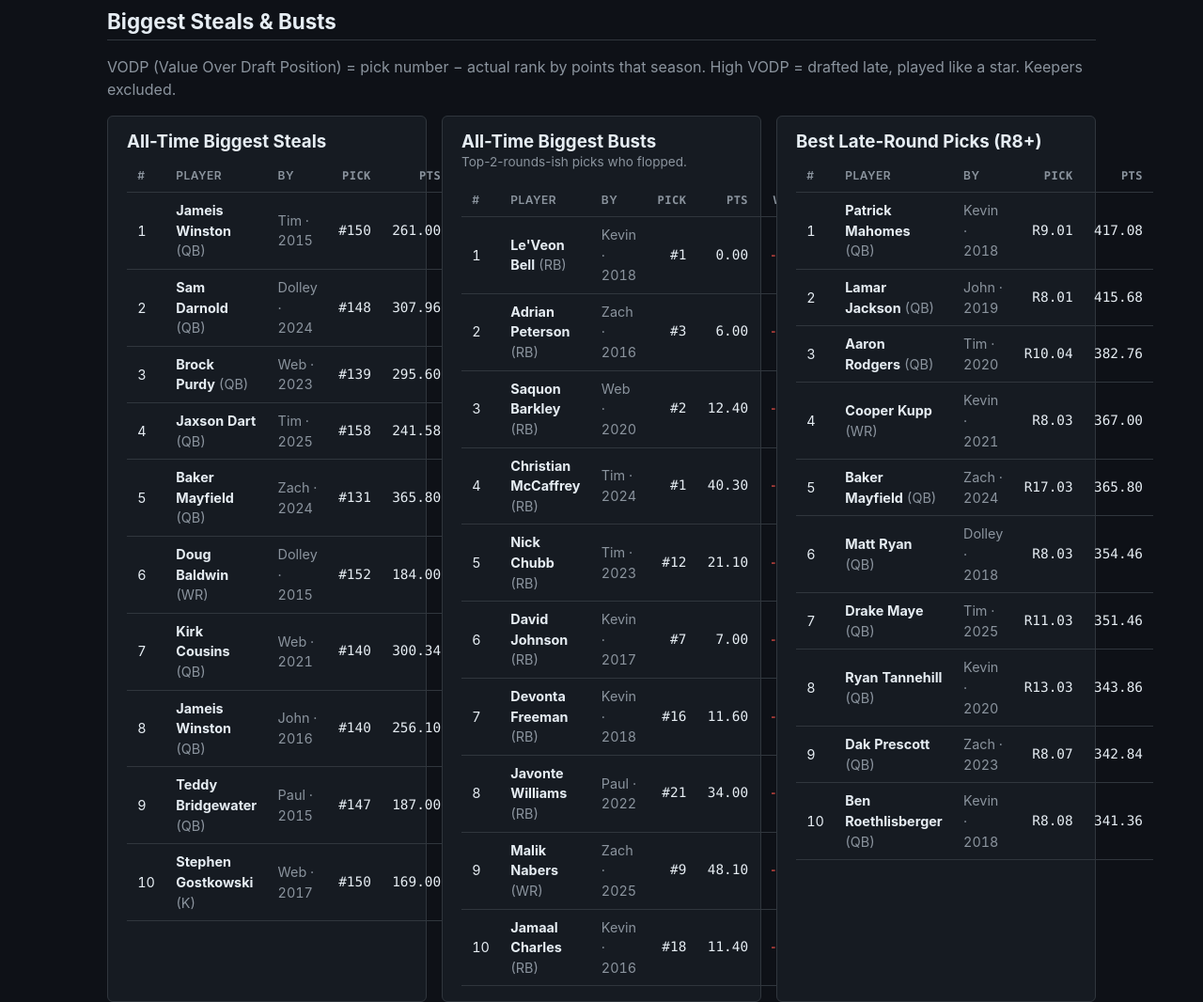
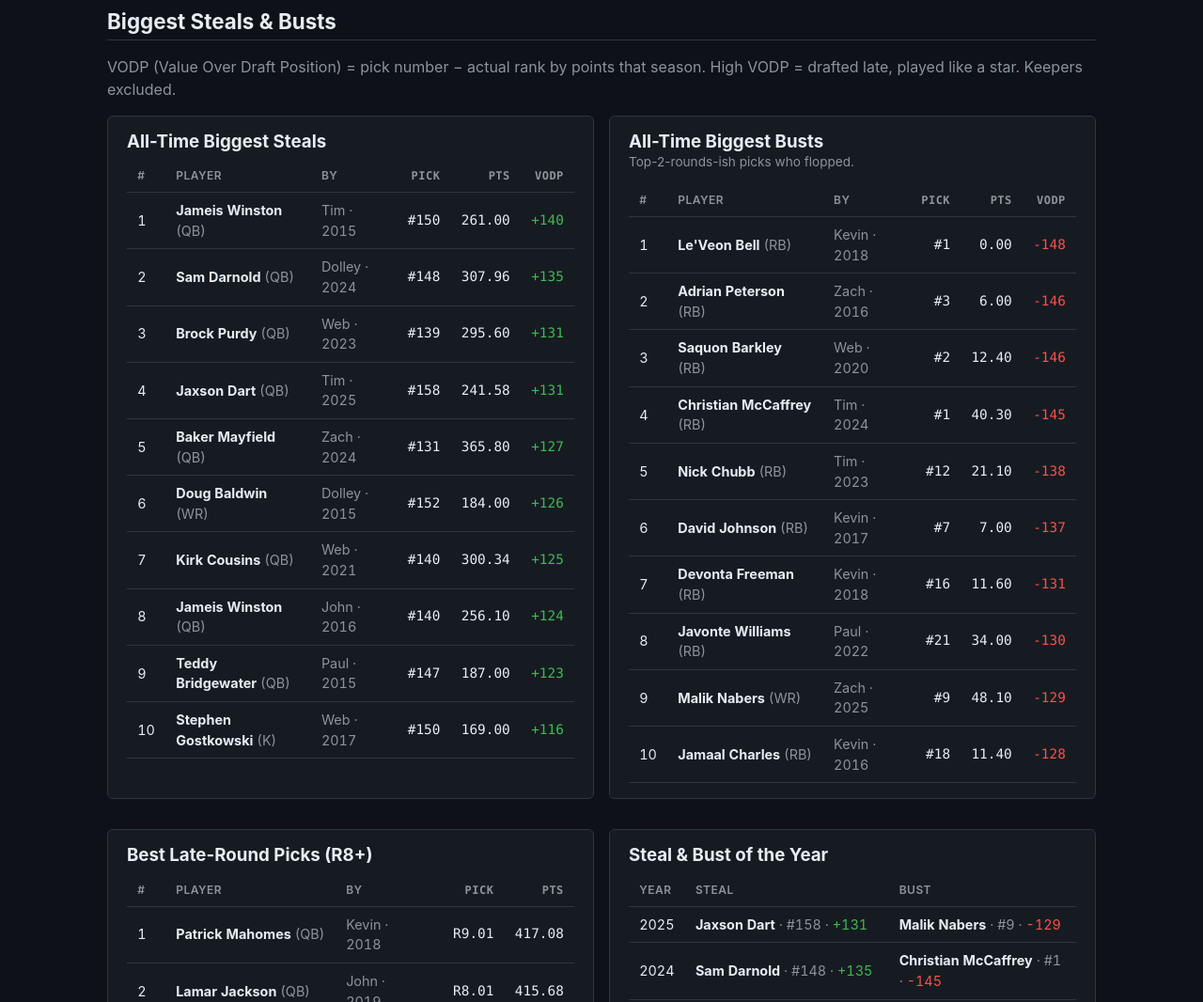
Before and after one commit to TimMariotti/espn-fantasy-history, an Astro site: page /drafts in a window 1280 px wide. Shown: the part 580-1646 px from the top of the page at 94% size. Built offline with nearby package versions, Linux system fonts and the light colour scheme; Astro itself is replaced by a stand-in of ours.

Commit message:
Fixing cards

```diff
--- a/src/pages/drafts.astro
+++ b/src/pages/drafts.astro
@@ -93,8 +93,8 @@ const firstRoundTotal = firstRoundOrdered.reduce((s, [, n]) => s + n, 0);
     High VODP = drafted late, played like a star. Keepers excluded.
   </p>
 
-  <div class="grid">
-    <div class="card">
+  <div class="grid" style="grid-template-columns:repeat(auto-fit,minmax(480px,1fr))">
+    <div class="card" style="overflow-x:auto">
       <h3 style="margin-top:0">All-Time Biggest Steals</h3>
       <table>
         <thead>
@@ -125,7 +125,7 @@ const firstRoundTotal = firstRoundOrdered.reduce((s, [, n]) => s + n, 0);
       </table>
     </div>
 
-    <div class="card">
+    <div class="card" style="overflow-x:auto">
       <h3 style="margin-top:0">All-Time Biggest Busts</h3>
       <p class="muted" style="margin-top:-0.5rem;font-size:0.85em">Top-2-rounds-ish picks who flopped.</p>
       <table>
@@ -157,7 +157,7 @@ const firstRoundTotal = firstRoundOrdered.reduce((s, [, n]) => s + n, 0);
       </table>
     </div>
 
-    <div class="card">
+    <div class="card" style="overflow-x:auto">
       <h3 style="margin-top:0">Best Late-Round Picks (R8+)</h3>
       <table>
         <thead>
@@ -186,7 +186,7 @@ const firstRoundTotal = firstRoundOrdered.reduce((s, [, n]) => s + n, 0);
       </table>
     </div>
 
-    <div class="card">
+    <div class="card" style="overflow-x:auto">
       <h3 style="margin-top:0">Steal & Bust of the Year</h3>
       <table>
         <thead>
```
